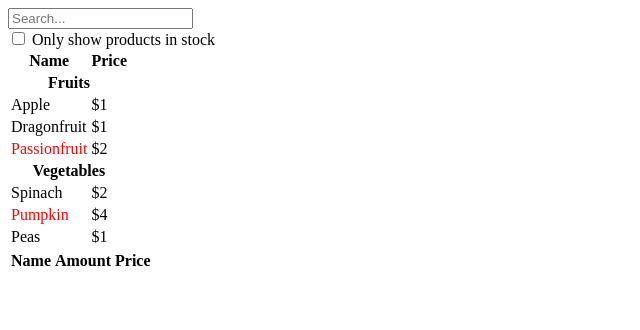
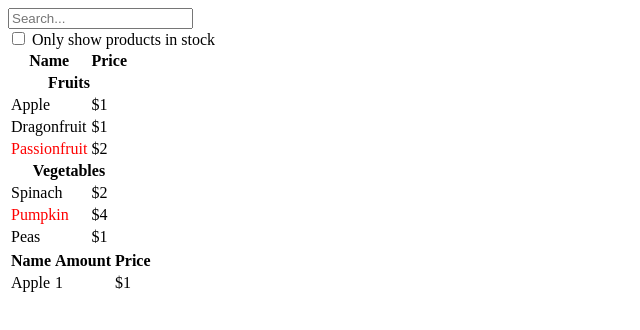
Before and after one commit to Yurimcalex/react-sandbox, a React (Vite) app: page / in a window 1280 px wide. Both pictures are taken after a click on the element "Apple". Shown: the top 330 px of the page, without its empty margins (0-640 px from the left). Built offline with nearby package versions, Linux system fonts and the light colour scheme.

Commit message:
update:ShoppingCart - display selected products

```diff
--- a/src/tr/ShoppingCart.jsx
+++ b/src/tr/ShoppingCart.jsx
@@ -1,4 +1,12 @@
-export default function ShoppingCart() {
+export default function ShoppingCart({ products }) {
+	const rows = products.map((product, ind) => (
+		<tr key={ind}>
+			<td>{product.name}</td>
+			<td>1</td>
+			<td>{product.price}</td>
+		</tr>
+	));
+
 	return (
 		<table>
 			<thead>
@@ -8,7 +16,7 @@ export default function ShoppingCart() {
 					<th>Price</th>
 				</tr>
 			</thead>
-			<tbody></tbody>
+			<tbody>{rows}</tbody>
 		</table>
 	);
 }
```
